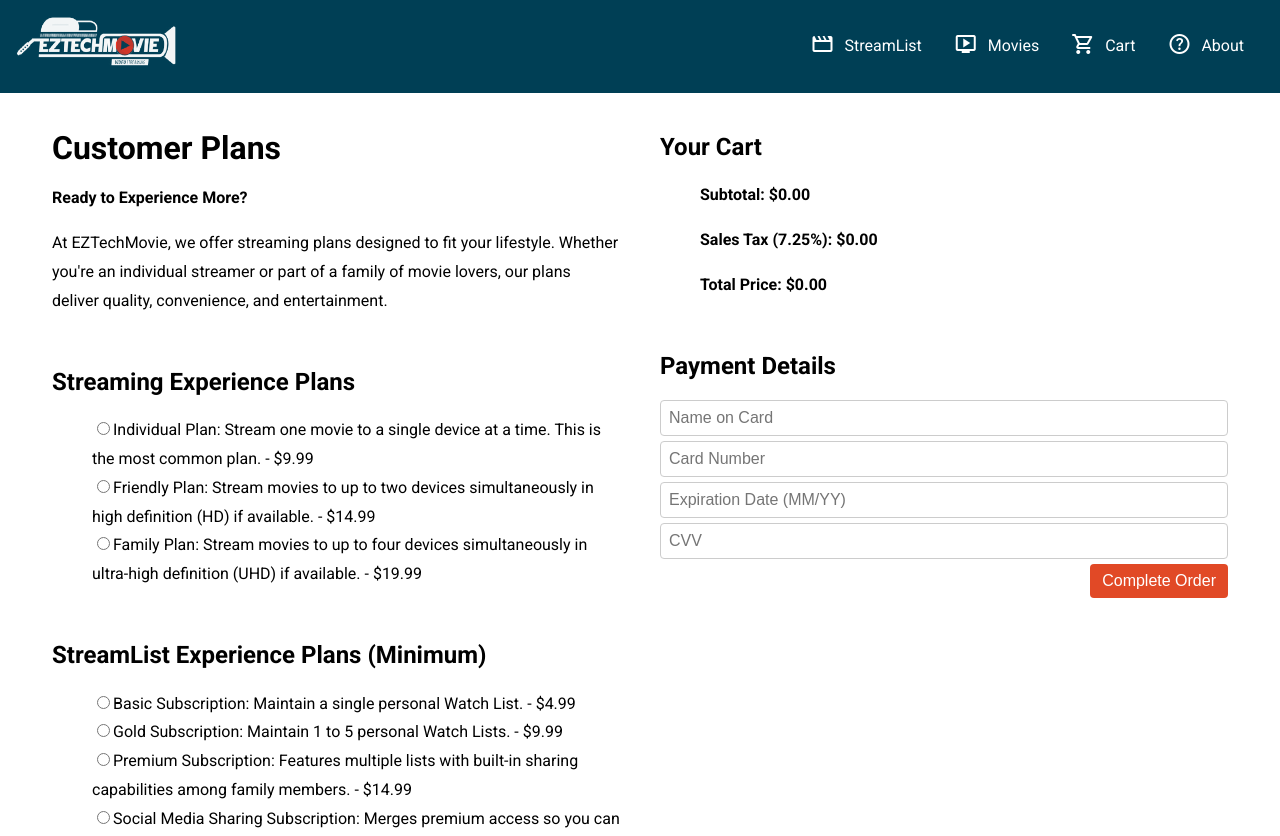
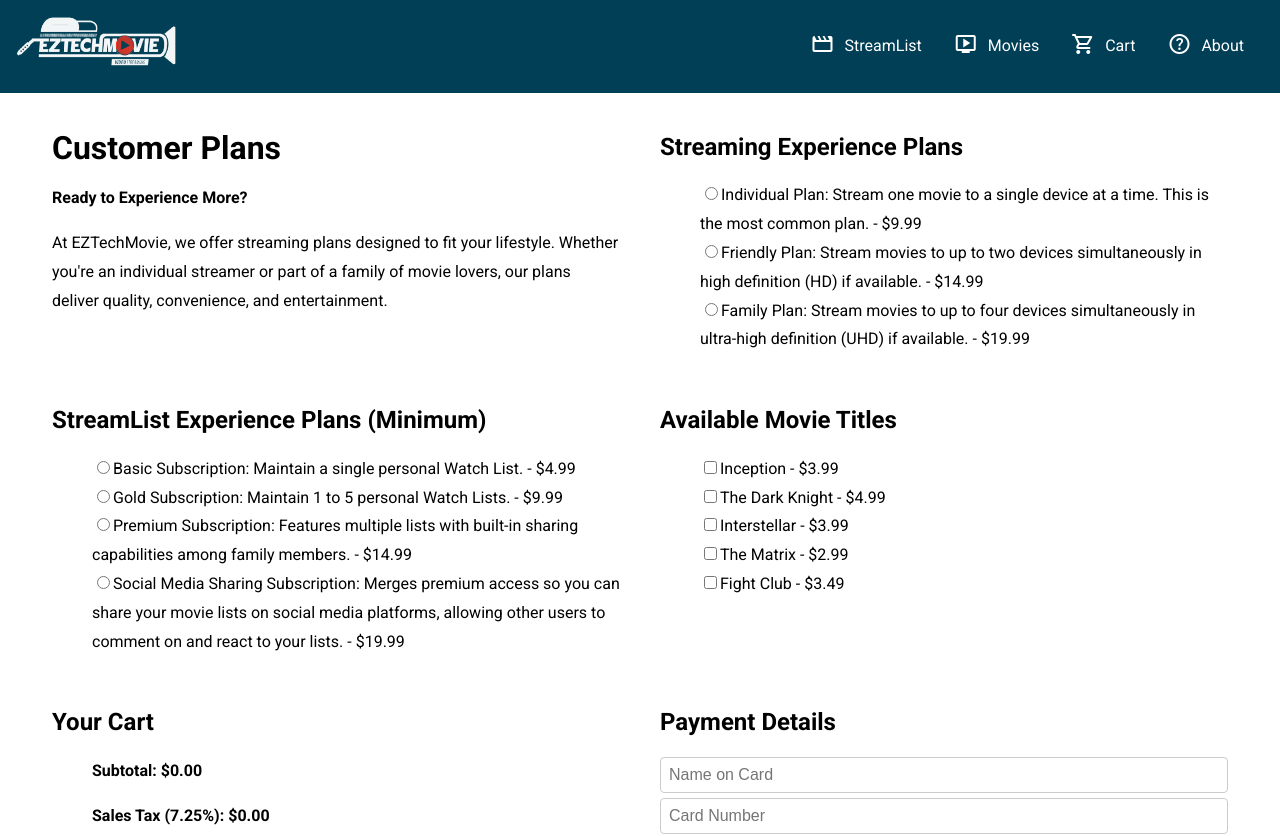
Before and after one commit to Craig-A-Velez/streamlist, a Next.js app: page /cart in a window 1280 px wide. Shown: the top 836 px of the page. Built offline with nearby package versions, Linux system fonts and the light colour scheme.

Commit message:
Updates for local storage and addition of movie titles to cart page.

```diff
--- a/app/cart/page.js
+++ b/app/cart/page.js
@@ -1,10 +1,11 @@
 'use client';  // This directive is necessary for client-side functionality like useState
 
-import { useState } from 'react';
+import { useState, useEffect } from 'react';
 
 export default function Cart() {
     const [selectedStreamingPlan, setSelectedStreamingPlan] = useState(null);
     const [selectedStreamListPlan, setSelectedStreamListPlan] = useState(null);
+    const [selectedMovies, setSelectedMovies] = useState([]); // Array to hold selected movie titles
     const [totalPrice, setTotalPrice] = useState(0);
     const [salesTax, setSalesTax] = useState(0);
     const [paymentInfo, setPaymentInfo] = useState({
@@ -16,8 +17,8 @@
 
     // Streaming plans with price info
     const streamingPlans = [
-        { name: 'Individual Plan', detail:'Stream one movie to a single device at a time. This is the most common plan.', price: 9.99 },
-        { name: 'Friendly Plan', detail:'Stream movies to up to two devices simultaneously in high definition (HD) if available.', price: 14.99 },
+        { name: 'Individual Plan', detail: 'Stream one movie to a single device at a time. This is the most common plan.', price: 9.99 },
+        { name: 'Friendly Plan', detail: 'Stream movies to up to two devices simultaneously in high definition (HD) if available.', price: 14.99 },
         { name: 'Family Plan', detail: 'Stream movies to up to four devices simultaneously in ultra-high definition (UHD) if available.', price: 19.99 },
     ];
 
@@ -29,30 +30,85 @@
         { name: 'Social Media Sharing Subscription', detail: 'Merges premium access so you can share your movie lists on social media platforms, allowing other users to comment on and react to your lists.', price: 19.99 },
     ];
 
+    // Movie titles and rental prices
+    const movieTitles = [
+        { title: 'Inception', rentalPrice: 3.99 },
+        { title: 'The Dark Knight', rentalPrice: 4.99 },
+        { title: 'Interstellar', rentalPrice: 3.99 },
+        { title: 'The Matrix', rentalPrice: 2.99 },
+        { title: 'Fight Club', rentalPrice: 3.49 },
+    ];
+
     // California sales tax rate
     const salesTaxRate = 0.0725;
 
-    // Handle selecting a streaming plan
+    // Load selections from local storage
+    useEffect(() => {
+        const storedStreamingPlan = JSON.parse(localStorage.getItem('selectedStreamingPlan'));
+        const storedStreamListPlan = JSON.parse(localStorage.getItem('selectedStreamListPlan'));
+        const storedMovies = JSON.parse(localStorage.getItem('selectedMovies')) || [];
+
+        if (storedStreamingPlan) setSelectedStreamingPlan(storedStreamingPlan);
+        if (storedStreamListPlan) setSelectedStreamListPlan(storedStreamListPlan);
+        setSelectedMovies(storedMovies); // Make sure this works
+    }, []);
+
+    // Save selections to local storage whenever they change
+    useEffect(() => {
+        localStorage.setItem('selectedStreamingPlan', JSON.stringify(selectedStreamingPlan));
+        localStorage.setItem('selectedStreamListPlan', JSON.stringify(selectedStreamListPlan));
+        localStorage.setItem('selectedMovies', JSON.stringify(selectedMovies)); // Ensure this updates correctly
+    }, [selectedStreamingPlan, selectedStreamListPlan, selectedMovies]);
+
+    // Handle selecting/deselecting a streaming plan
     const handleStreamingPlanSelect = (plan) => {
-        setSelectedStreamingPlan(plan);
-        updateTotalPrice(plan, selectedStreamListPlan);
+        // Toggle the selected plan if it's already selected, or set a new one
+        if (selectedStreamingPlan?.name === plan.name) {
+            setSelectedStreamingPlan(null); // Deselect
+        } else {
+            setSelectedStreamingPlan(plan); // Select new plan
+        }
     };
 
-    // Handle selecting a StreamList plan
+    // Handle selecting/deselecting a StreamList plan
     const handleStreamListPlanSelect = (plan) => {
-        setSelectedStreamListPlan(plan);
-        updateTotalPrice(selectedStreamingPlan, plan);
+        // Toggle the selected plan if it's already selected, or set a new one
+        if (selectedStreamListPlan?.name === plan.name) {
+            setSelectedStreamListPlan(null); // Deselect
+        } else {
+            setSelectedStreamListPlan(plan); // Select new plan
+        }
+    };
+
+    // Handle selecting/deselecting a movie title
+    const handleMovieSelect = (title) => {
+        setSelectedMovies((prevSelected) => {
+            if (prevSelected.includes(title)) {
+                return prevSelected.filter((t) => t !== title); // Deselect the movie if already selected
+            } else {
+                return [...prevSelected, title]; // Select the new movie
+            }
+        });
     };
 
     // Update total price including sales tax
-    const updateTotalPrice = (streamingPlan, streamListPlan) => {
-        const streamingPrice = streamingPlan ? streamingPlan.price : 0;
-        const streamListPrice = streamListPlan ? streamListPlan.price : 0;
-        const subtotal = streamingPrice + streamListPrice;
+    const updateTotalPrice = () => {
+        const streamingPrice = selectedStreamingPlan ? selectedStreamingPlan.price : 0;
+        const streamListPrice = selectedStreamListPlan ? selectedStreamListPlan.price : 0;
+        const moviePrice = selectedMovies.reduce((total, movie) => {
+            const movieData = movieTitles.find((m) => m.title === movie);
+            return total + (movieData ? movieData.rentalPrice : 0);
+        }, 0);
+        const subtotal = streamingPrice + streamListPrice + moviePrice;
         const tax = subtotal * salesTaxRate;
         setTotalPrice(subtotal + tax);
         setSalesTax(tax);
     };
+
+    // Update total price whenever selections change
+    useEffect(() => {
+        updateTotalPrice();
+    }, [selectedStreamingPlan, selectedStreamListPlan, selectedMovies]);
 
     // Handle form input for payment information
     const handlePaymentChange = (e) => {
@@ -89,7 +145,6 @@
                                     onChange={() => handleStreamingPlanSelect(plan)}
                                 />
                                 {plan.name}: {plan.detail} - ${plan.price.toFixed(2)}
-
                             </label>
                         </li>
                     ))}
@@ -110,7 +165,25 @@
                                     onChange={() => handleStreamListPlanSelect(plan)}
                                 />
                                 {plan.name}: {plan.detail} - ${plan.price.toFixed(2)}
+                            </label>
+                        </li>
+                    ))}
+                </ul>
+            </div>
 
+            {/* Available Movies */}
+            <div className="section">
+                <h2>Available Movie Titles</h2>
+                <ul>
+                    {movieTitles.map((movie, index) => (
+                        <li key={index}>
+                            <label>
+                                <input
+                                    type="checkbox"
+                                    checked={selectedMovies.includes(movie.title)}
+                                    onChange={() => handleMovieSelect(movie.title)}
+                                />
+                                {movie.title} - ${movie.rentalPrice.toFixed(2)}
                             </label>
                         </li>
                     ))}
@@ -127,6 +200,9 @@
                     {selectedStreamListPlan && (
                         <li>{selectedStreamListPlan.name} - ${selectedStreamListPlan.price.toFixed(2)}</li>
                     )}
+                    {selectedMovies.map((movie, index) => (
+                        <li key={index}>{movie} - ${movieTitles.find(m => m.title === movie).rentalPrice.toFixed(2)}</li>
+                    ))}
                     <p><b>Subtotal: ${((totalPrice / (1 + salesTaxRate))).toFixed(2)}</b></p>
                     <p><b>Sales Tax (7.25%): ${salesTax.toFixed(2)}</b></p>
                     <p><b>Total Price: ${totalPrice.toFixed(2)}</b></p>
--- a/app/globals.css
+++ b/app/globals.css
@@ -209,8 +209,7 @@
 #cart {
     padding: 20px 0;
     display: flex;
-    flex-flow: column wrap;
-    max-height: 900px;
+    flex-flow: row wrap;
     max-width: 100%;
 }
 
@@ -218,7 +217,7 @@
     display: inline-block;
     flex-basis: auto;
     margin-bottom: 1em;
-    max-width: 50%;
+    width: 50%;
     padding: 0 20px;
     box-sizing: border-box;
 }
@@ -265,6 +264,7 @@
     #cart .section {
         flex-basis: unset;
         max-width: none;
+        width: 100%;
     }
 
     .payment-details input {
```
Also changed, not shown: app/page.js (+24 -8 lines).
